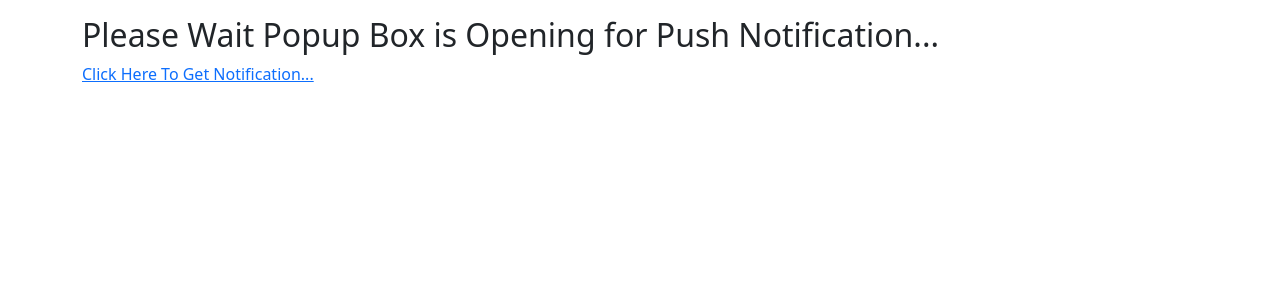
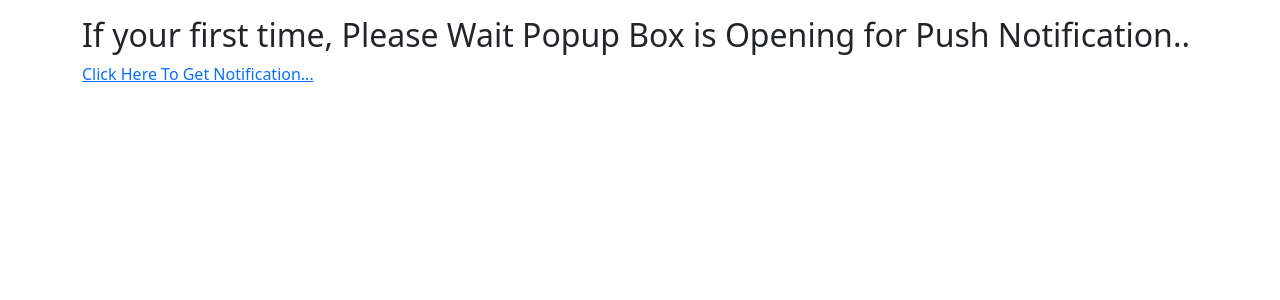
Before and after one commit to er-gagan/PushNotificationScheduleTimeDjango, a Django app: page / in a window 1280 px wide. Shown: the part 56-356 px from the top of the page. Run offline with Django 3.2, Linux system fonts and the light colour scheme; parts of the project's set-up code (start-up, migrations or seed data) failed here and were passed over; some libraries are stand-ins or nearby versions.

Commit message:
Some Bugs Fixed
Some Bugs Fixed

```diff
--- a/App/views.py
+++ b/App/views.py
@@ -10,44 +10,6 @@ def home(request):
     return render(request,'App/home.html')
 
 def notification(request):
+    data = request.user.objects.all()
     Notify.delay()
-
-
-    # def push():
-    #     header = {"Content-Type": "application/json; charset=utf-8",
-    #         "Authorization": "Basic MDQwMzgzYTgtNDM5My00YTQwLWI0MTUtNTI0ZWViOTkzZWRm"}
-
-    #     payload = {"app_id": "b7a3f46c-d540-43d9-9b4c-fc3b31a95b83",
-    #         "included_segments": ["Subscribed Users"],
-    #         "headings": {"en": "Congratulations!!!"},
-    #         "contents": {"en": "This is push notification"}
-    #         }
-
-    #     req = requests.post("https://onesignal.com/api/v1/notifications", headers=header, data=json.dumps(payload))
-    #     # print(req.status_code, req.reason)
-
-    # def job(count,Days):
-    #     if count == Days:
-    #         push()
-    #         exit(0)
-    #     else:
-    #         push()
-
-    # start_date = date(2020, 12, 28)
-    # end_date = date(2020, 12, 28)
-    # delta = end_date - start_date
-    # Days = delta.days+1
-
-    # time1 = "17:14"
-    # time2 = "17:15"
-
-    # for count in range(1,Days+1):
-    #     count-=1
-    #     schedule.every().monday.at(time1).do(job, count=count, Days=Days)
-    #     count+=1
-    #     schedule.every().monday.at(time2).do(job, count=count, Days=Days)
-
-    # while 1:
-    #     schedule.run_pending()
-    #     time.sleep(1)
     return redirect('/')
--- a/templates/App/home.html
+++ b/templates/App/home.html
@@ -1,7 +1,7 @@
 {% extends "base.html" %}
 {% block body %}
 <div class="container my-3">
-    <h2>Please Wait Popup Box is Opening for Push Notification...</h2>
+    <h2>If your first time, Please Wait Popup Box is Opening for Push Notification..</h2>
     <a href="/notification" class"btn btn-danger btn-lg">Click Here To Get Notification...</a>
 </div>
 {% endblock body %}
```
Also changed, not shown: db.sqlite3.
